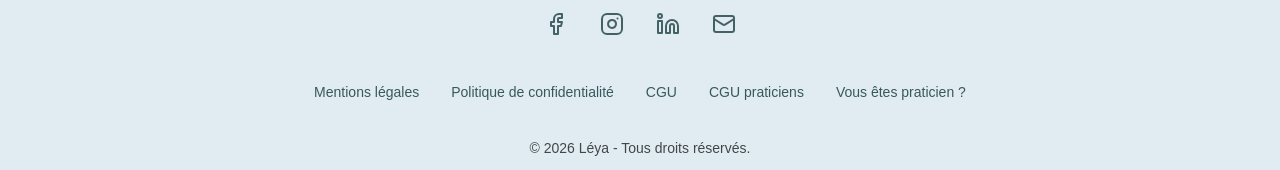
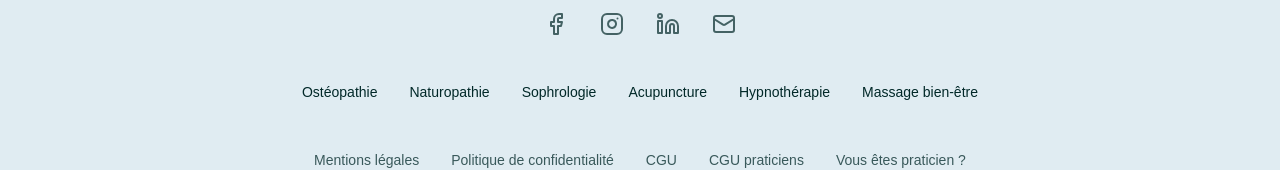
Before and after one commit to TomMbn/medaltea_front, a Nuxt app: page /medecines in a window 1280 px wide. Shown: the part 1825-1995 px from the top of the page. Built offline with nearby package versions, Linux system fonts and the light colour scheme; no server answers.

Commit message:
perf : SEO — icônes allégées, photo d'accueil prioritaire, titres courts, nofollow, liens des médecines

```diff
--- a/app/components/ClaimListing.vue
+++ b/app/components/ClaimListing.vue
@@ -21,7 +21,7 @@
           Connectez-vous avec votre compte praticien pour demander l'accès à cette fiche et ouvrir vos réservations.
         </p>
         <div class="flex flex-wrap gap-2">
-          <NuxtLink :to="{ path: '/login', query: { espace: 'pro', redirect: route.fullPath } }" class="bg-[#012828] text-white text-sm font-bold px-5 py-2.5 rounded-[12px] hover:bg-[#156F71] transition-colors">Revendiquer cette fiche</NuxtLink>
+          <NuxtLink :to="{ path: '/login', query: { espace: 'pro', redirect: route.fullPath } }" rel="nofollow" class="bg-[#012828] text-white text-sm font-bold px-5 py-2.5 rounded-[12px] hover:bg-[#156F71] transition-colors">Revendiquer cette fiche</NuxtLink>
           <NuxtLink to="/inscription-pro" class="border border-gray-300 text-sm font-semibold px-5 py-2.5 rounded-[12px] hover:border-[#156F71] transition-colors">Créer un compte praticien</NuxtLink>
         </div>
       </template>
--- a/app/components/LandingIntro.vue
+++ b/app/components/LandingIntro.vue
@@ -13,9 +13,8 @@
               width="1000"
               height="800"
               format="webp"
-              quality="80"
-              loading="lazy"
-              placeholder
+              quality="75"
+              loading="eager"
               sizes="xs:400px md:800px lg:940px"
             />
           </div>
--- a/app/components/TheFooter.vue
+++ b/app/components/TheFooter.vue
@@ -28,6 +28,9 @@
           </svg>
         </a>
       </div>
+      <nav aria-label="Nos médecines" class="flex flex-wrap justify-center gap-x-4 gap-y-0 text-sm font-sans text-[#012828]">
+        <NuxtLink v-for="m in medecines" :key="m.slug" :to="`/medecines/${m.slug}`" class="py-3 px-2 hover:underline">{{ m.name }}</NuxtLink>
+      </nav>
       <nav aria-label="Informations légales" class="flex flex-wrap justify-center gap-x-4 gap-y-0 text-sm font-sans text-[#012828] opacity-75">
         <NuxtLink to="/mentions-legales" class="py-3 px-2 hover:opacity-100 hover:underline">Mentions légales</NuxtLink>
         <NuxtLink to="/politique-de-confidentialite" class="py-3 px-2 hover:underline">Politique de confidentialité</NuxtLink>
@@ -41,3 +44,7 @@
     </div>
   </footer>
 </template>
+
+<script setup>
+import { medecines } from '~/data/medecines'
+</script>
--- a/app/data/medecines.ts
+++ b/app/data/medecines.ts
@@ -56,7 +56,7 @@ export const medecines: Medecine[] = [
       'Peut contribuer au bien-être général'
     ],
     seo: {
-      title: 'Ostéopathie — Trouvez un ostéopathe près de chez vous | Léya',
+      title: 'Ostéopathie : trouver un ostéopathe près de vous | Léya',
       description: 'Découvrez l\'ostéopathie sur Léya : en quoi elle consiste, le déroulé d\'une séance, et trouvez un ostéopathe près de chez vous pour prendre rendez-vous en ligne.'
     }
   },
@@ -94,7 +94,7 @@ export const medecines: Medecine[] = [
       'Un suivi à votre rythme'
     ],
     seo: {
-      title: 'Naturopathie — Trouvez un naturopathe près de chez vous | Léya',
+      title: 'Naturopathie : trouver un naturopathe près de vous | Léya',
       description: 'Découvrez la naturopathie sur Léya : une approche d\'hygiène de vie (alimentation, plantes, gestion du stress). Trouvez un naturopathe près de chez vous et prenez rendez-vous en ligne.'
     }
   },
@@ -133,7 +133,7 @@ export const medecines: Medecine[] = [
       'Une meilleure connaissance de soi'
     ],
     seo: {
-      title: 'Sophrologie — Trouvez un sophrologue près de chez vous | Léya',
+      title: 'Sophrologie : trouver un sophrologue près de vous | Léya',
       description: 'Découvrez la sophrologie sur Léya : relaxation, respiration, visualisation. Trouvez un sophrologue près de chez vous et prenez rendez-vous en ligne.'
     }
   },
@@ -170,7 +170,7 @@ export const medecines: Medecine[] = [
       'Une pratique souvent associée à un suivi médical'
     ],
     seo: {
-      title: 'Acupuncture — Trouvez un acupuncteur près de chez vous | Léya',
+      title: 'Acupuncture : trouver un acupuncteur près de vous | Léya',
       description: 'Découvrez l\'acupuncture sur Léya : une pratique issue de la médecine traditionnelle chinoise. Trouvez un acupuncteur près de chez vous et prenez rendez-vous en ligne.'
     }
   },
@@ -208,7 +208,7 @@ export const medecines: Medecine[] = [
       'Un accompagnement personnalisé, à votre rythme'
     ],
     seo: {
-      title: 'Hypnothérapie — Trouvez un hypnothérapeute près de chez vous | Léya',
+      title: 'Hypnothérapie : trouver un hypnothérapeute | Léya',
       description: 'Découvrez l\'hypnothérapie sur Léya : en quoi consiste une séance et ce qu\'elle peut accompagner. Trouvez un hypnothérapeute près de chez vous et prenez rendez-vous en ligne.'
     }
   },
@@ -246,7 +246,7 @@ export const medecines: Medecine[] = [
       'Un accompagnement de la récupération après l\'effort'
     ],
     seo: {
-      title: 'Massage bien-être — Trouvez un masseur près de chez vous | Léya',
+      title: 'Massage bien-être : trouver un praticien près de vous | Léya',
       description: 'Découvrez les massages bien-être sur Léya : détente et récupération. Trouvez un praticien près de chez vous et réservez en ligne.'
     }
   }
--- a/app/pages/medecines/index.vue
+++ b/app/pages/medecines/index.vue
@@ -125,12 +125,12 @@ const stripImages = [
 ]
 
 useSeoMeta({
-  title: 'Les Médecines alternatives — Découvrez toutes les disciplines | Léya',
+  title: 'Médecines alternatives : les disciplines à découvrir | Léya',
   description: 'Explorez l\'annuaire des médecines alternatives sur Léya : ostéopathie, naturopathie, sophrologie, acupuncture, hypnothérapie et plus encore.',
-  ogTitle: 'Les Médecines alternatives — Léya',
+  ogTitle: 'Médecines alternatives : les disciplines à découvrir — Léya',
   ogDescription: 'Explorez toutes les disciplines de médecines alternatives sur Léya et trouvez le praticien adapté à vos besoins.',
   ogUrl: 'https://leya-sante.fr/medecines',
 })
 
-useWebPageSchema({ name: 'Les Médecines alternatives — Découvrez toutes les disciplines', description: 'Explorez l\'annuaire des médecines alternatives sur Léya : ostéopathie, naturopathie, sophrologie, acupuncture, hypnothérapie et plus encore.', type: 'CollectionPage', breadcrumbs: [{ name: "Médecines", path: '/medecines' }] })
+useWebPageSchema({ name: 'Médecines alternatives : les disciplines à découvrir', description: 'Explorez l\'annuaire des médecines alternatives sur Léya : ostéopathie, naturopathie, sophrologie, acupuncture, hypnothérapie et plus encore.', type: 'CollectionPage', breadcrumbs: [{ name: "Médecines", path: '/medecines' }] })
 </script>
--- a/nuxt.config.ts
+++ b/nuxt.config.ts
@@ -94,8 +94,8 @@ export default defineNuxtConfig({
       ],
       link: [
         { rel: 'icon', type: 'image/svg+xml', href: '/Favicon.svg' },
-        { rel: 'icon', type: 'image/png', href: '/favicon.png' },
-        { rel: 'apple-touch-icon', href: '/favicon.png' },
+        { rel: 'icon', type: 'image/png', sizes: '512x512', href: '/favicon.png' },
+        { rel: 'apple-touch-icon', sizes: '180x180', href: '/apple-touch-icon.png' },
         { rel: 'mask-icon', href: '/Favicon.svg', color: '#177070' }
       ]
     },
```
Also changed, not shown: public/apple-touch-icon.png (added), public/favicon.png.
